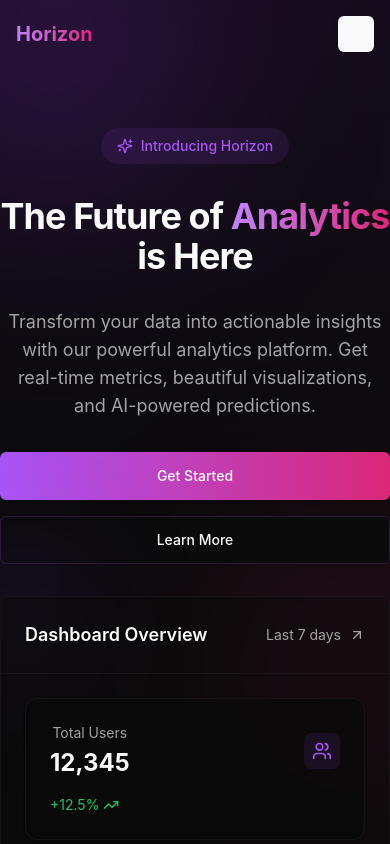
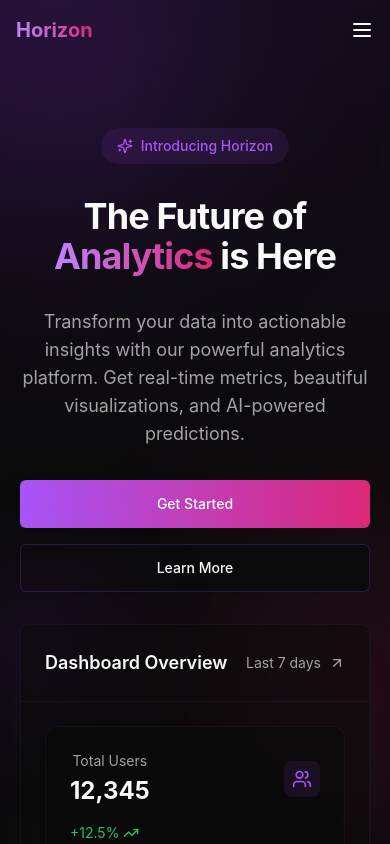
Before and after one commit to Bigcheese-2/HorizonAnalytics, a React (Vite) app in the folder project/: page / in a window 390 px wide. Shown: the top 844 px of the page. Built offline with nearby package versions, Linux system fonts and the light colour scheme.

Commit message:
fix: adjust padding in Hero component and restore Menu import in Navbar

```diff
--- a/project/src/components/landing/Hero.tsx
+++ b/project/src/components/landing/Hero.tsx
@@ -38,7 +38,7 @@ const stats = [
 
 export default function Hero() {
   return (
-    <section className="relative overflow-hidden pt-32 pb-24 md:pt-40 md:pb-32">
+    <section className="relative overflow-hidden pt-32 px-5 pb-24 md:pt-40 md:pb-32">
       {/* Background gradient */}
       <div className="absolute inset-0 z-0">
         <div className="absolute top-0 left-0 right-0 h-[500px] bg-gradient-to-b from-purple-900/20 to-transparent opacity-70"></div>
--- a/project/src/components/landing/Navbar.tsx
+++ b/project/src/components/landing/Navbar.tsx
@@ -5,8 +5,8 @@ import {
   SheetContent,
   SheetTrigger,
 } from "@/components/ui/sheet";
+import { cn } from "@/lib/utils";
 import { Menu } from "lucide-react";
-import { cn } from "@/lib/utils";
 // import { useTheme } from "@/components/theme/theme-provider";
 // import { MoonIcon, SunIcon } from "@radix-ui/react-icons";
 
@@ -81,10 +81,9 @@ export default function Navbar() {
           {/* Mobile Menu */}
           <Sheet>
             <SheetTrigger asChild className="md:hidden">
-              <Button variant="ghost" size="icon">
                 <Menu className="h-6 w-6" />
-                <span className="sr-only">Toggle menu</span>
-              </Button>
+
+
             </SheetTrigger>
             <SheetContent side="right" className="w-[300px] sm:w-[400px]">
               <nav className="flex flex-col gap-6 mt-12">
```
